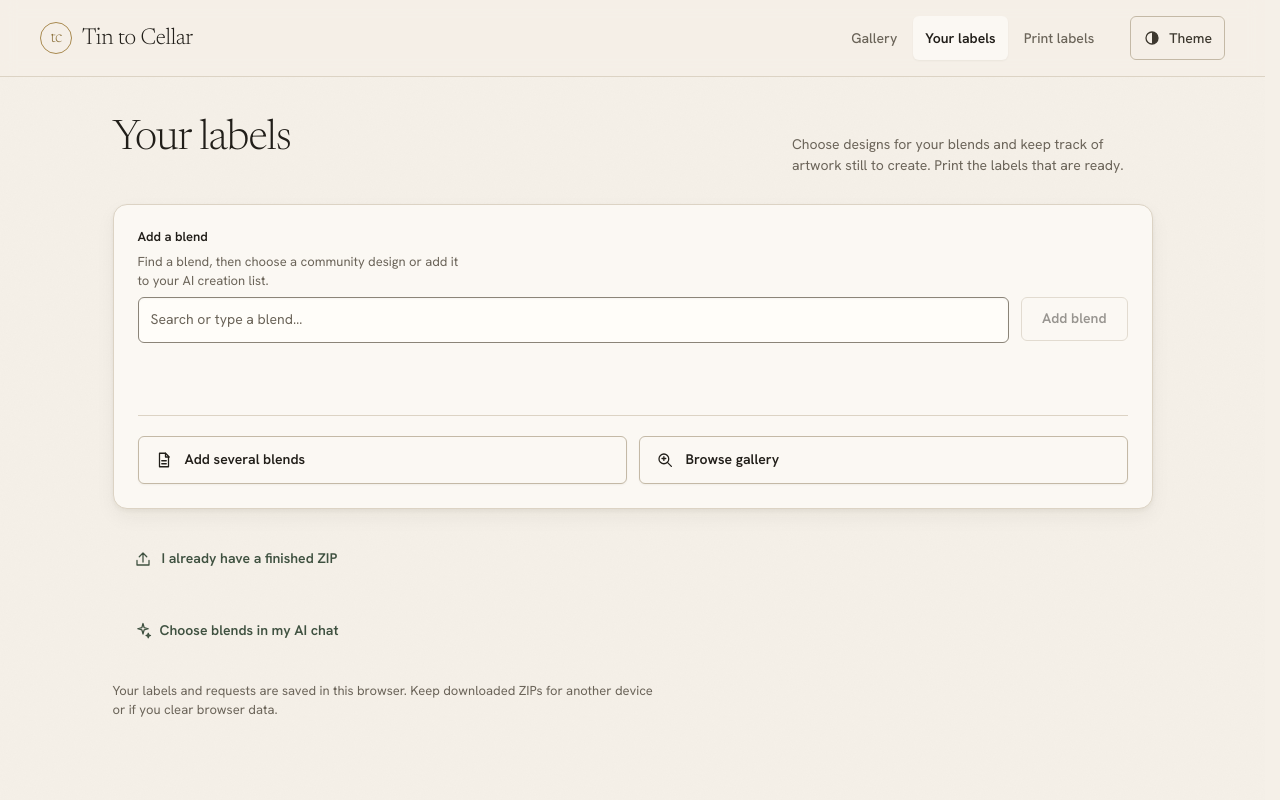
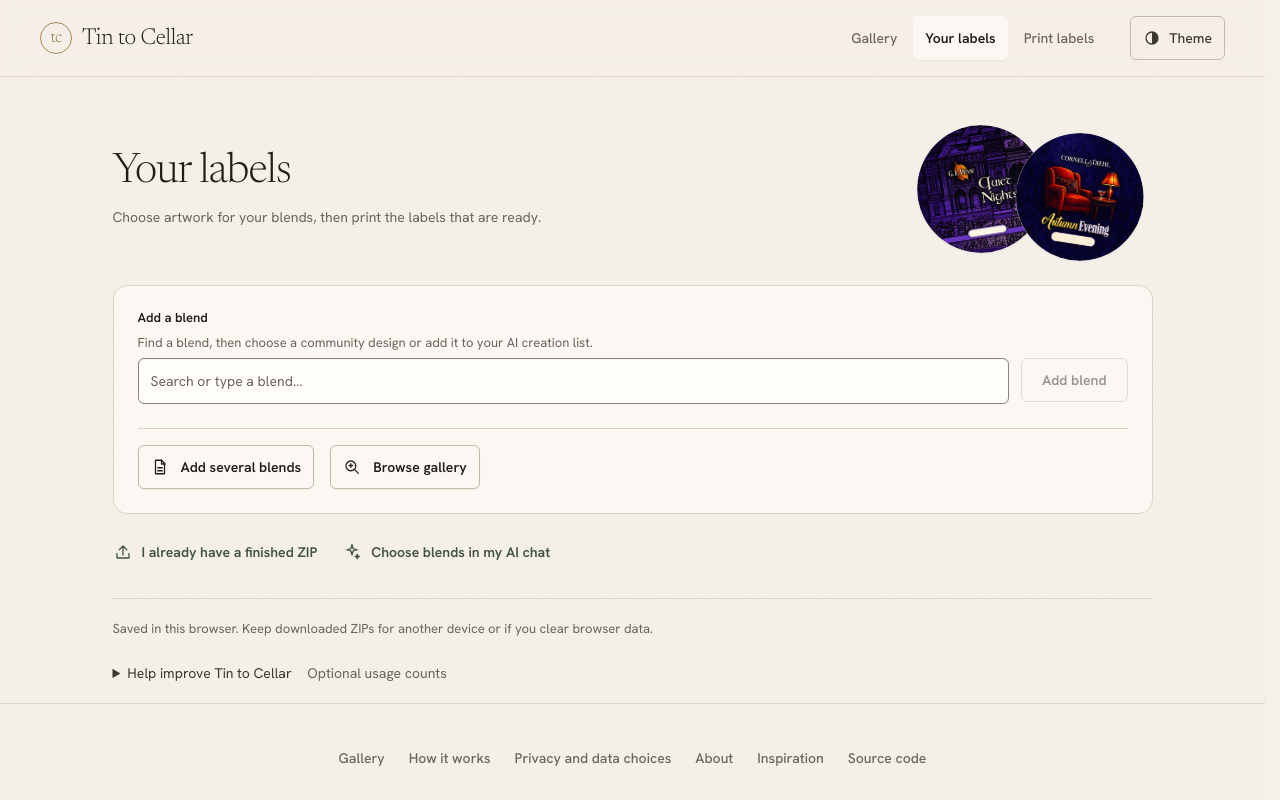
Before and after one commit to Enablement-Engineering/tin-to-cellar, a React (Vite) app: page /labels in a window 1280 px wide. Both pictures are taken after a click on the button "Enter blends manually". Shown: the top 800 px of the page. Built offline with nearby package versions, Linux system fonts and the light colour scheme.

Commit message:
Improve labels page visual rhythm (#27)

```diff
--- a/src/components/PreparationWorkspace.tsx
+++ b/src/components/PreparationWorkspace.tsx
@@ -49,7 +49,7 @@ function BlendIntake({ busy, onAdd, rows }: Pick<PreparationWorkspaceProps, 'bus
   }
   return <div className="preparation-intake">
     <TobaccoSelector value={draft} onChange={setDraft} onChoose={add} inputRef={input} disabled={busy} actionLabel="Add blend" hint="Find a blend, then choose a community design or add it to your AI creation list." multilineHint="Add one blend at a time here. To paste a list, choose Add several blends." />
-    <p className="selection-confirmation" role="status" aria-atomic="true">{confirmation && `${confirmation} · ${rows.length} ${rows.length === 1 ? 'blend' : 'blends'} selected.`}</p>
+    <p className={`selection-confirmation${confirmation ? '' : ' visually-hidden'}`} role="status" aria-atomic="true">{confirmation && `${confirmation} · ${rows.length} ${rows.length === 1 ? 'blend' : 'blends'} selected.`}</p>
     {pending && <BlendArtworkDialog identity={pending} busy={busy} returnFocus={input} onClose={close} onSave={async choice => {
       await onAdd(pending, choice)
       setConfirmation(`${pending.blend} ${choice === 'ai' ? 'added to your AI creation list' : 'is ready to print'}`)
@@ -193,7 +193,13 @@ export function PreparationWorkspace({ rows, busy, onAdd, onRemove, onCreate, on
     setConfirmed({ id, designBefore }); setExpanded(null); selectedHeading.current?.focus({ preventScroll: true })
   }
   return <section ref={workspace} className="create-workspace preparation-workspace label-workspace screen-only" aria-labelledby="preparation-title">
-    <header className="page-heading"><h1 id="preparation-title">Your labels</h1><p>Choose designs for your blends and keep track of artwork still to create. Print the labels that are ready.</p></header>
+    <header className="page-heading">
+      <div className="workspace-heading-copy"><h1 id="preparation-title">Your labels</h1><p>Choose artwork for your blends, then print the labels that are ready.</p></div>
+      {!rows.length && <div className="workspace-label-examples" aria-hidden="true">
+        <img src="/examples/ten-blends/gl-pease-quiet-nights.jpg" alt="" width="160" height="160" />
+        <img src="/examples/ten-blends/cornell-diehl-autumn-evening.jpg" alt="" width="160" height="160" />
+      </div>}
+    </header>
     {rows.length > 0 && <SelectionSummary selectedCount={rows.length} readyCount={ready} creationCount={requested.length} onView={requested.length ? undefined : focusList} onPrint={onPrint} busy={busy}>{requested.length > 0 && onContinueCreation && <button className="button primary" type="button" disabled={busy} onClick={onContinueCreation}>Create with ChatGPT</button>}</SelectionSummary>}
     <section className="panel preparation-start" aria-label="Add labels">
       <BlendIntake busy={busy} onAdd={async (identity, choice) => { await onAdd(identity, choice); setConfirmed({ identity }); setFilter('all') }} rows={rows} />
@@ -221,8 +227,10 @@ export function PreparationWorkspace({ rows, busy, onAdd, onRemove, onCreate, on
       </article>)}</div></section>)}
       {!shown.length && <p className="panel" role="status">{filter === 'ready' ? 'No artwork is ready yet. Choose a design or request new artwork.' : 'Every saved label has artwork.'}</p>}
     </>}
-    <p className="preparation-import-return"><button type="button" className="button quiet" onClick={onImport}><Icon name="upload" size={18} />I already have a finished ZIP</button></p>
-    {!rows.length && <p className="preparation-generic"><button type="button" className="button quiet" onClick={onGenericChat}><Icon name="spark" size={18} />Choose blends in my AI chat</button></p>}
-    <p className="field-hint preparation-storage">Your labels and requests are saved in this browser. Keep downloaded ZIPs for another device or if you clear browser data.</p>
+    <div className="workspace-other-paths">
+      <button type="button" className="button quiet" onClick={onImport}><Icon name="upload" size={18} />I already have a finished ZIP</button>
+      {!rows.length && <button type="button" className="button quiet" onClick={onGenericChat}><Icon name="spark" size={18} />Choose blends in my AI chat</button>}
+    </div>
+    <p className="field-hint preparation-storage">Saved in this browser. Keep downloaded ZIPs for another device or if you clear browser data.</p>
   </section>
 }
--- a/src/styles/label-workspace.css
+++ b/src/styles/label-workspace.css
@@ -8,7 +8,34 @@
 .workspace-row-title { flex: 1; min-width: 0; overflow-wrap: anywhere; }
 .workspace-row-actions { display: flex; align-items: center; gap: 8px; }
 .label-workspace .preparation-row-heading > .workspace-row-actions, .label-workspace .preparation-row-heading > .workspace-art-placeholder { flex: none; }
-.label-workspace .preparation-start { gap: 8px; }
+.preparation-workspace.label-workspace { gap: 24px; padding-bottom: 12px; }
+.label-workspace .page-heading { display: flex; flex-wrap: nowrap; align-items: center; gap: 24px; }
+.workspace-heading-copy { display: grid; gap: 12px; }
+.workspace-heading-copy h1 { width: fit-content; }
+.label-workspace .page-heading p { max-width: 60ch; }
+.workspace-label-examples { display: flex; align-items: center; flex: 0 0 auto; padding: 8px 8px 8px 0; }
+.workspace-label-examples img { width: 128px; height: 128px; border-radius: 50%; box-shadow: var(--shadow-1); transform: rotate(-9deg); }
+.workspace-label-examples img + img { margin-left: -28px; transform: rotate(9deg) translateY(8px); }
+.label-workspace .preparation-start { gap: 24px; box-shadow: none; }
+.label-workspace .preparation-intake { gap: 12px; }
+.label-workspace .preparation-intake > .field { margin-bottom: 0; }
+.label-workspace .workspace-list-heading { margin: 12px 0 0; }
+.label-workspace .preparation-group { margin-block: 0; }
+.label-workspace .preparation-intake .field-hint { max-width: 65ch; }
+.label-workspace .preparation-entry-actions.preparation-shortcuts { display: flex; flex-wrap: wrap; gap: 8px 16px; padding-top: 16px; }
+.label-workspace .preparation-shortcuts > .button { min-height: 44px; padding: 8px 12px; }
+.workspace-other-paths { display: flex; flex-wrap: wrap; gap: 4px 24px; margin-top: -8px; }
+.workspace-other-paths .button { padding-inline: 0; gap: 10px; white-space: normal; text-align: left; }
+.label-workspace .preparation-storage { max-width: none; padding-top: 20px; border-top: 1px solid var(--line-hairline); font-size: 13px; }
+.view-create > .usage-invitation { max-width: 1120px; padding-inline: 40px; }
+@media (max-width: 900px) {
+  .view-create > .usage-invitation { max-width: 760px; padding-inline: 24px; }
+}
+@media (max-width: 600px) {
+  .view-create > .usage-invitation { padding-inline: 16px; }
+  .label-workspace .preparation-start { padding: 20px; }
+  .workspace-label-examples { display: none; }
+}
 .label-workspace .selection-confirmation { margin-block: 4px 0; }
 .workspace-art-placeholder { display: grid; place-items: center; flex: none; width: 64px; height: 64px; border: 1px dashed var(--line-hairline); border-radius: 50%; font: var(--type-title); color: var(--text-muted); }
 .label-workspace .preparation-row-content { margin-top: 20px; padding-top: 20px; border-top: 1px solid var(--line-hairline); }
```
